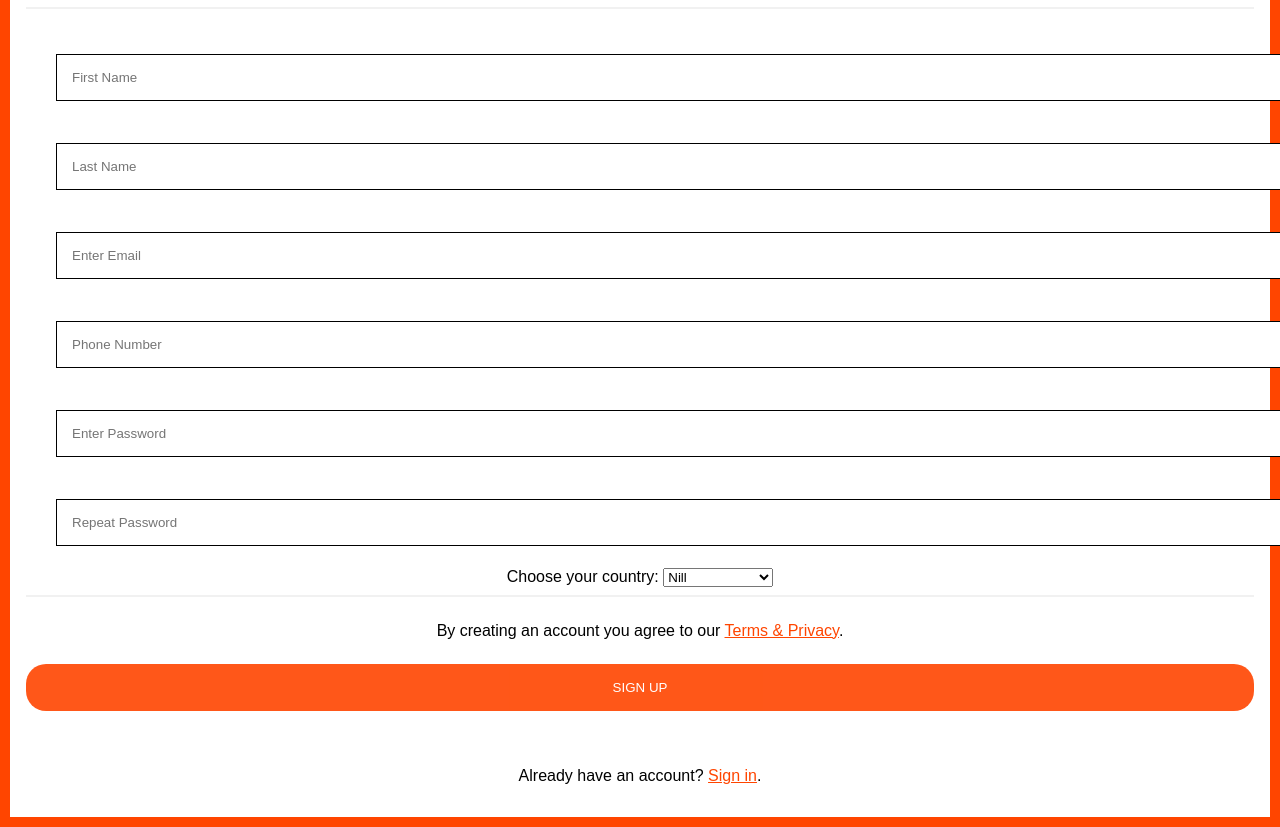
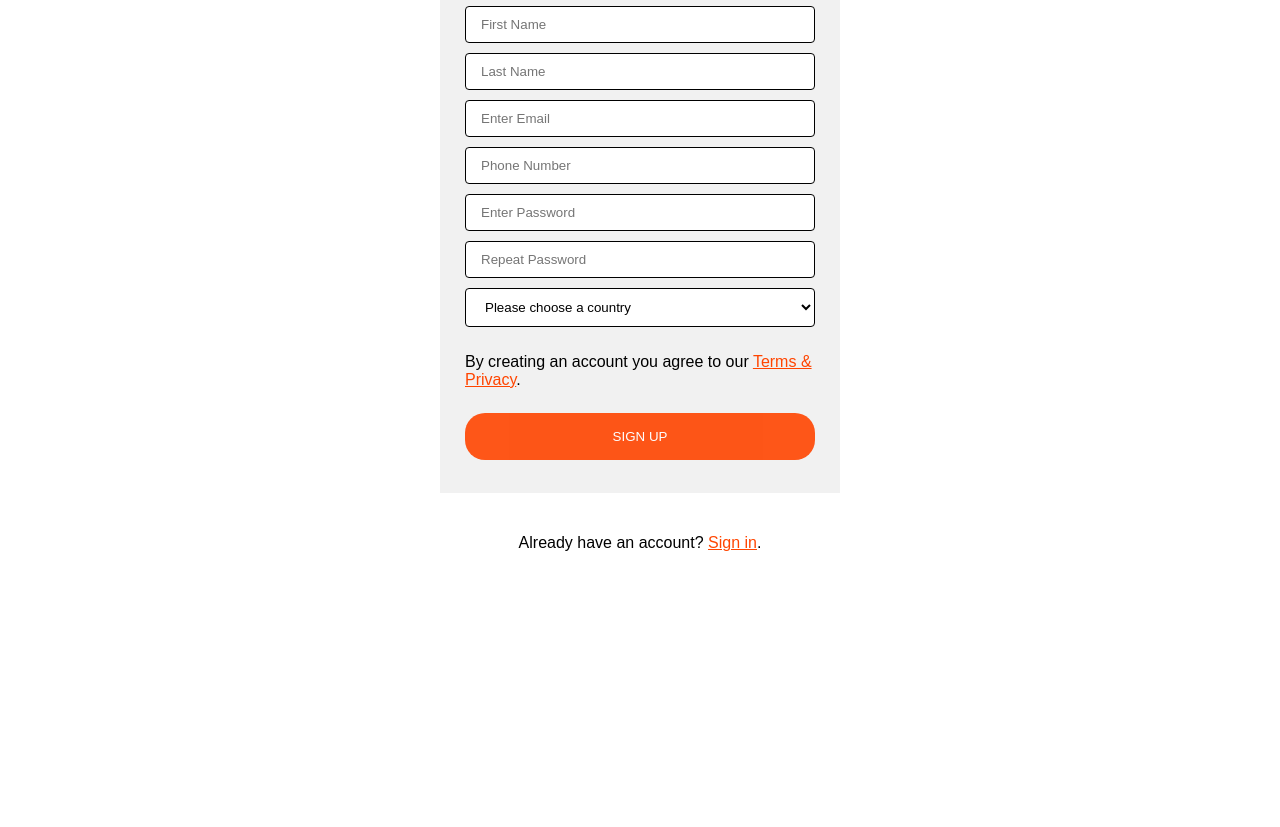
Before and after one commit to shaksmhd/myproject, a plain HTML site: page html/form.html in a window 1280 px wide. Shown: the part 99-926 px from the top of the page. After the commit the page ends 800 px from the top, so only its background shows below. Drawn offline with Linux system fonts and the light colour scheme.

Commit message:
myproject

```diff
--- a/css/style.css
+++ b/css/style.css
@@ -1,14 +1,7 @@
-.form {
-    background-color: lightgrey;
-    width: 200px;
-    border: 3px solid green;
-    padding: 25px;
-    margin: 10px;
-  }
+
   body {
     font-family: Arial, Helvetica, sans-serif;
-    background-color: orangered;
-    margin: 10px 10px 10px 10px;
+    margin: 0;
   }
 
   * {
@@ -17,30 +10,27 @@
 
   /* Add padding to containers */
   .container {
-    padding: 16px;
-    background-color: white;
-    text-align: center;
+    padding: 25px;
+    background-color: #f1f1f1;
+    margin: auto;
+    width: 400px;
   }
 
   /* Full-width input fields */
-  input[type=text], input[type=number], input[type=password] {
+  .forminput {
     width: 100%;
-    padding: 15px;
-    margin: 20px 10px 22px 30px;
+    padding: 10px 15px;
+    border-radius: 4px;
+    margin-bottom: 10px;
     display: inline-block;
     border: 1px solid black;
     background: white;
   }
 
-  input[type=text]:focus, input[type=password]:focus {
+  .forminput:focus{
     background-color: #ddd;
     outline: none;
-  }
-
-  /* Overwrite default styles of hr */
-  hr {
-    border: 1px solid #f1f1f1;
-    margin-bottom: 25px;
+    border-color: orangered;
   }
 
   /* Set a style for the submit button */
@@ -57,7 +47,7 @@
   }
 
   .registerbtn:hover {
-    opacity: 1;
+    opacity: 0.8;
   }
 
   /* Add a blue text color to links */
@@ -70,7 +60,6 @@
     background-color: white;
     text-align: center;
   }
-  .h1
-  {
+  h1 {
     text-align: center;
   }
--- a/html/form.html
+++ b/html/form.html
@@ -8,38 +8,33 @@
   <div class="container">
     <h1>Register</h1>
 
-    <hr>
-    <input type="text" placeholder="First Name"required>
+    <input type="text" placeholder="First Name"required class="forminput">
 
-    <input type="text" placeholder="Last Name"required>
+    <input type="text" placeholder="Last Name"required class="forminput">
 
-    <input type="text" placeholder="Enter Email" name="email" required>
+    <input type="text" placeholder="Enter Email" name="email" required class="forminput">
 
-    <input type="number" placeholder="Phone Number" name="number" required>
+    <input type="number" placeholder="Phone Number" name="number" required class="forminput">
 
-    <input type="password" placeholder="Enter Password" name="psw" required>
+    <input type="password" placeholder="Enter Password" name="psw" required class="forminput">
 
-    <input type="password" placeholder="Repeat Password" name="psw-repeat" required>
-
-    <label for="county">Choose your country:</label>
-      <select id="country" name="country list" form="country">
-        <option value="Nill">Nill</option>
-        <option value="Cameroon">Cameroon</option>
+    <input type="password" placeholder="Repeat Password" name="psw-repeat" required class="forminput">
+      <select id="country" name="country list" form="country" class="forminput">
+        <option>Please choose a country</option>
+        <option value="cameroon">Cameroon</option>
         <option value="malli">Malli</option>
-        <option value="DRC">DRC</option>
-        <option value="Angola">Angola</option>
-        <option value="Nigeria">Nigeria</option>
-        <option value="South Africa">South Africa</option>
-        <option value="Ungada">Ungada</option>
-        <option value="Morocco">Morocco</option>
-        <option value="Madagascar">Madagascar</option>
-        <option value="Libya">Libya</option>
-        <option value="Kenya">Kenya</option>
-        <option value="Guinea-Bissau">Guinea-Bissau</option>
-        <option value="Gambia">Gambia</option>
+        <option value="drc">DRC</option>
+        <option value="angola">Angola</option>
+        <option value="nigeria">Nigeria</option>
+        <option value="south-africa">South Africa</option>
+        <option value="ungada">Ungada</option>
+        <option value="morocco">Morocco</option>
+        <option value="madagascar">Madagascar</option>
+        <option value="libya">Libya</option>
+        <option value="kenya">Kenya</option>
+        <option value="guinea-bissau">Guinea-Bissau</option>
+        <option value="gambia">Gambia</option>
       </select>
-
-    <hr>
 
     <p>By creating an account you agree to our <a href="#">Terms & Privacy</a>.</p>
 
```
